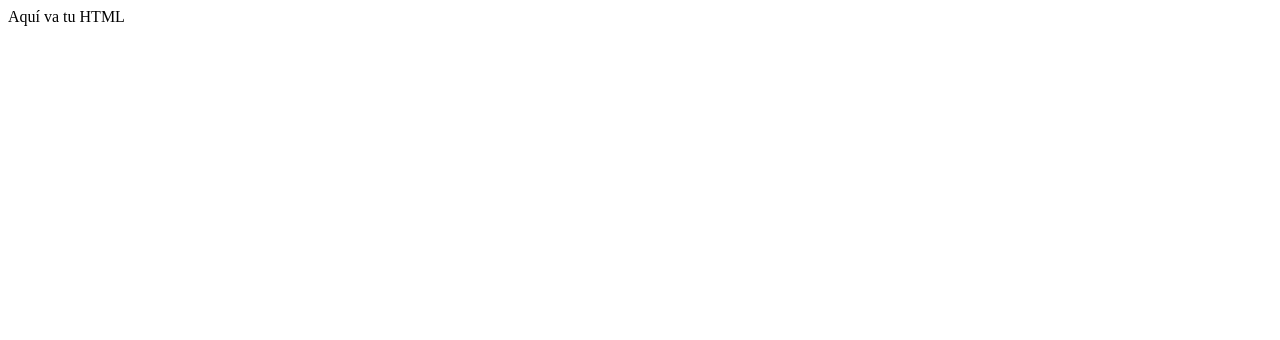
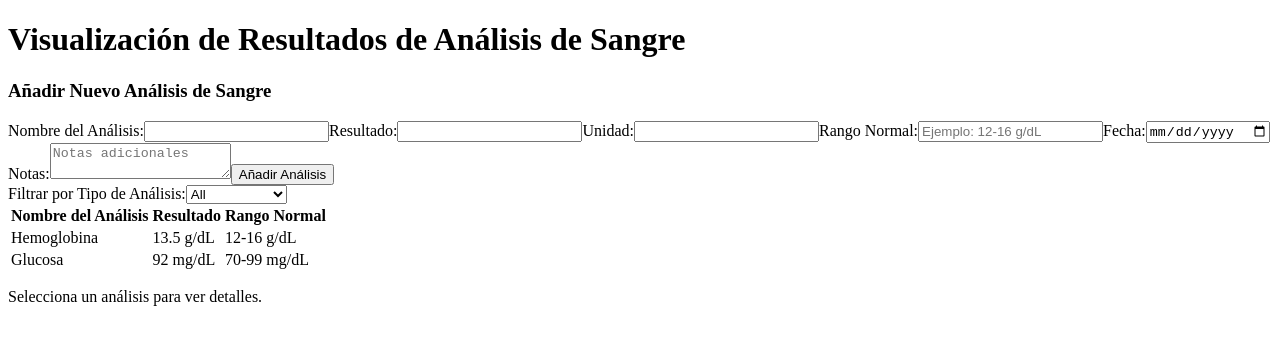
Before and after one commit to alexlab84/Visualization-of-cholesterol-test-results, a React (Vite) app: page / in a window 1280 px wide. Shown: the top 340 px of the page. Built offline with nearby package versions, Linux system fonts and the light colour scheme.

Commit message:
add component for data entry form

```diff
--- a/package.json
+++ b/package.json
@@ -12,7 +12,8 @@
   },
   "dependencies": {
     "react": "^18.3.1",
-    "react-dom": "^18.3.1"
+    "react-dom": "^18.3.1",
+    "recharts": "^2.13.2"
   },
   "devDependencies": {
     "@types/react": "^18.3.3",
--- a/src/components/App.jsx
+++ b/src/components/App.jsx
@@ -1,11 +1,48 @@
-import '../styles/App.scss';
+// src/App.js
+
+import { useState } from "react";
+import BloodTestResultsTable from "./BloodTestResultsTable";
+import BloodTestDetail from "./BloodTestDetail";
+import BloodTestChart from "./BloodTestChart";
+import BloodTestForm from "./BloodTestForm";
 
 function App() {
+  const [results, setResults] = useState([
+    { id: 1, testName: "Hemoglobina", value: 13.5, unit: "g/dL", normalRange: "12-16 g/dL", date: "2023-09-10", notes: "Dentro del rango normal" },
+    { id: 2, testName: "Glucosa", value: 92, unit: "mg/dL", normalRange: "70-99 mg/dL", date: "2023-09-10", notes: "" },
+    // Otros resultados...
+  ]);
+
+  const [selectedTest, setSelectedTest] = useState(null);
+  const [filter, setFilter] = useState("All");
+
+  // Función para añadir un nuevo análisis
+  const addTest = (newTest) => {
+    setResults((prevResults) => [...prevResults, newTest]);
+  };
+
+  const filteredResults = filter === "All" ? results : results.filter(result => result.testName === filter);
+  const testTypes = ["All", ...new Set(results.map(result => result.testName))];
+
   return (
-    <>
-      Aquí va tu HTML
-    </>
-  )
+    <div>
+      <h1>Visualización de Resultados de Análisis de Sangre</h1>
+
+      {/* Formulario para añadir nuevos análisis */}
+      <BloodTestForm onAddTest={addTest} />
+
+      <label htmlFor="filter">Filtrar por Tipo de Análisis:</label>
+      <select id="filter" value={filter} onChange={(e) => setFilter(e.target.value)}>
+        {testTypes.map((type, index) => (
+          <option key={index} value={type}>{type}</option>
+        ))}
+      </select>
+
+      <BloodTestResultsTable results={filteredResults} onSelectTest={setSelectedTest} />
+      <BloodTestDetail selectedTest={selectedTest} />
+      {selectedTest && <BloodTestChart data={filteredResults.filter(test => test.testName === selectedTest.testName)} />}
+    </div>
+  );
 }
 
 export default App;
--- a/src/components/BloodTestChart.jsx
+++ b/src/components/BloodTestChart.jsx
@@ -0,0 +1,19 @@
+
+import { LineChart, Line, XAxis, YAxis, Tooltip, CartesianGrid, Legend, ResponsiveContainer } from "recharts";
+
+function BloodTestChart({ data }) {
+  return (
+    <ResponsiveContainer width="100%" height={300}>
+      <LineChart data={data}>
+        <XAxis dataKey="date" />
+        <YAxis />
+        <Tooltip />
+        <Legend />
+        <CartesianGrid stroke="#e0e0e0" strokeDasharray="5 5" />
+        <Line type="monotone" dataKey="value" stroke="#8884d8" />
+      </LineChart>
+    </ResponsiveContainer>
+  );
+}
+
+export default BloodTestChart;
--- a/src/components/BloodTestDetail.jsx
+++ b/src/components/BloodTestDetail.jsx
@@ -0,0 +1,19 @@
+
+
+function BloodTestDetail({ selectedTest }) {
+  if (!selectedTest) {
+    return <p>Selecciona un análisis para ver detalles.</p>;
+  }
+
+  return (
+    <div>
+      <h3>Detalles de {selectedTest.testName}</h3>
+      <p><strong>Resultado:</strong> {selectedTest.value} {selectedTest.unit}</p>
+      <p><strong>Rango Normal:</strong> {selectedTest.normalRange}</p>
+      <p><strong>Fecha:</strong> {selectedTest.date}</p>
+      <p><strong>Notas:</strong> {selectedTest.notes || "Sin notas"}</p>
+    </div>
+  );
+}
+
+export default BloodTestDetail;
--- /dev/null
+++ b/src/components/BloodTestForm.jsx
@@ -0,0 +1,84 @@
+// src/components/BloodTestForm.js
+
+import  { useState } from "react";
+
+function BloodTestForm({ onAddTest }) {
+  const [testName, setTestName] = useState("");
+  const [value, setValue] = useState("");
+  const [unit, setUnit] = useState("");
+  const [normalRange, setNormalRange] = useState("");
+  const [date, setDate] = useState("");
+  const [notes, setNotes] = useState("");
+
+  const handleSubmit = (e) => {
+    e.preventDefault();
+
+    // Validación básica
+    if (!testName || !value || !unit || !normalRange || !date) {
+      alert("Por favor completa todos los campos requeridos.");
+      return;
+    }
+
+    // Crear un nuevo objeto de resultado
+    const newTest = {
+      id: Date.now(),
+      testName,
+      value: parseFloat(value),
+      unit,
+      normalRange,
+      date,
+      notes,
+    };
+
+    // Pasar el nuevo análisis al componente padre
+    onAddTest(newTest);
+
+    // Limpiar el formulario
+    setTestName("");
+    setValue("");
+    setUnit("");
+    setNormalRange("");
+    setDate("");
+    setNotes("");
+  };
+
+  return (
+    <form onSubmit={handleSubmit}>
+      <h3>Añadir Nuevo Análisis de Sangre</h3>
+
+      <label>
+        Nombre del Análisis:
+        <input type="text" value={testName} onChange={(e) => setTestName(e.target.value)} required />
+      </label>
+
+      <label>
+        Resultado:
+        <input type="number" value={value} onChange={(e) => setValue(e.target.value)} required />
+      </label>
+
+      <label>
+        Unidad:
+        <input type="text" value={unit} onChange={(e) => setUnit(e.target.value)} required />
+      </label>
+
+      <label>
+        Rango Normal:
+        <input type="text" value={normalRange} onChange={(e) => setNormalRange(e.target.value)} placeholder="Ejemplo: 12-16 g/dL" required />
+      </label>
+
+      <label>
+        Fecha:
+        <input type="date" value={date} onChange={(e) => setDate(e.target.value)} required />
+      </label>
+
+      <label>
+        Notas:
+        <textarea value={notes} onChange={(e) => setNotes(e.target.value)} placeholder="Notas adicionales" />
+      </label>
+
+      <button type="submit">Añadir Análisis</button>
+    </form>
+  );
+}
+
+export default BloodTestForm;
--- a/src/components/BloodTestResultsTable.jsx
+++ b/src/components/BloodTestResultsTable.jsx
@@ -0,0 +1,26 @@
+
+
+function BloodTestResultsTable({ results, onSelectTest }) {
+  return (
+    <table>
+      <thead>
+        <tr>
+          <th>Nombre del Análisis</th>
+          <th>Resultado</th>
+          <th>Rango Normal</th>
+        </tr>
+      </thead>
+      <tbody>
+        {results.map((result) => (
+          <tr key={result.id} onClick={() => onSelectTest(result)}>
+            <td>{result.testName}</td>
+            <td>{result.value} {result.unit}</td>
+            <td>{result.normalRange}</td>
+          </tr>
+        ))}
+      </tbody>
+    </table>
+  );
+}
+
+export default BloodTestResultsTable;
```
Also changed, not shown: 1 other file (tests, documents, lock files or other folders).
